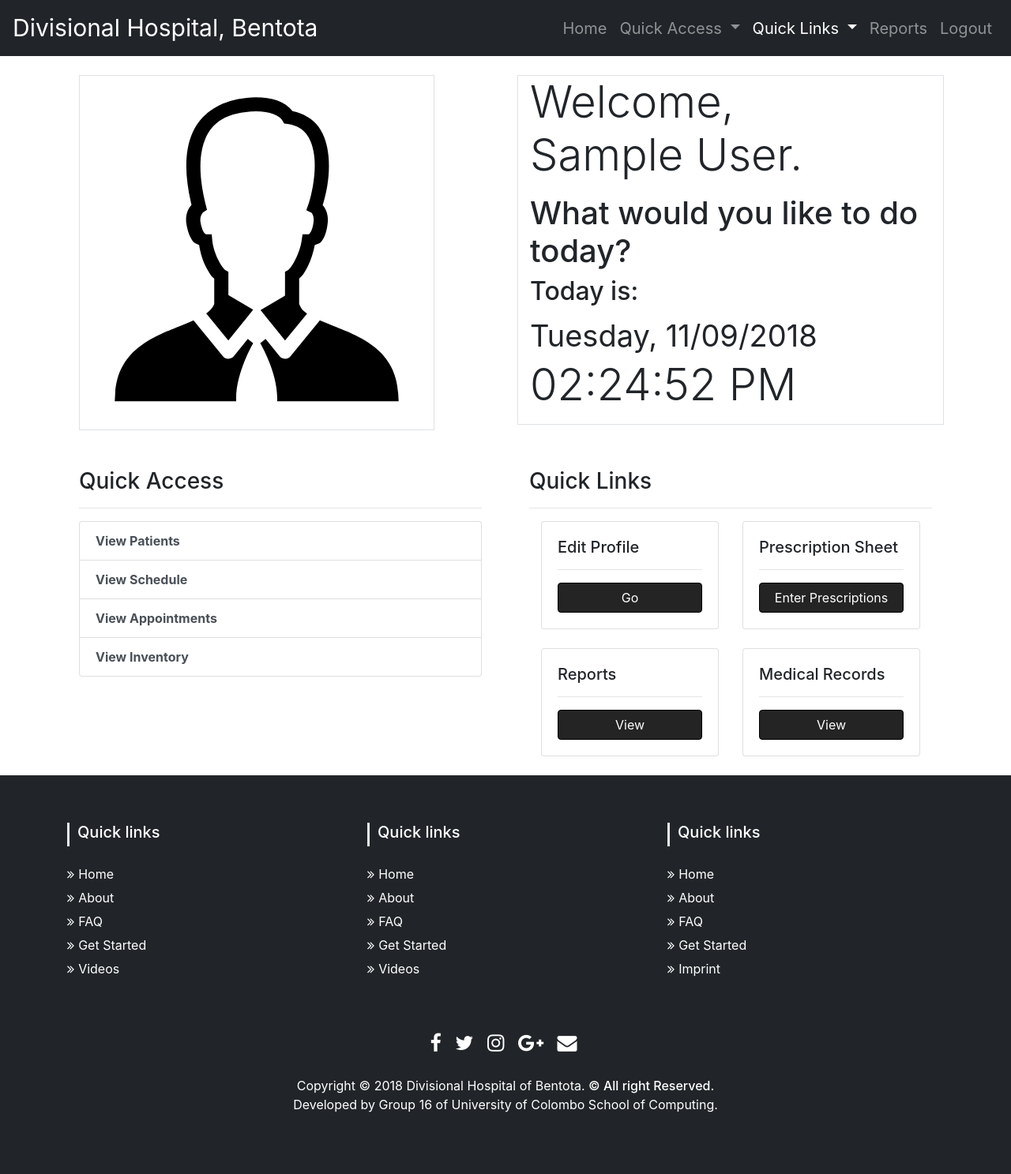
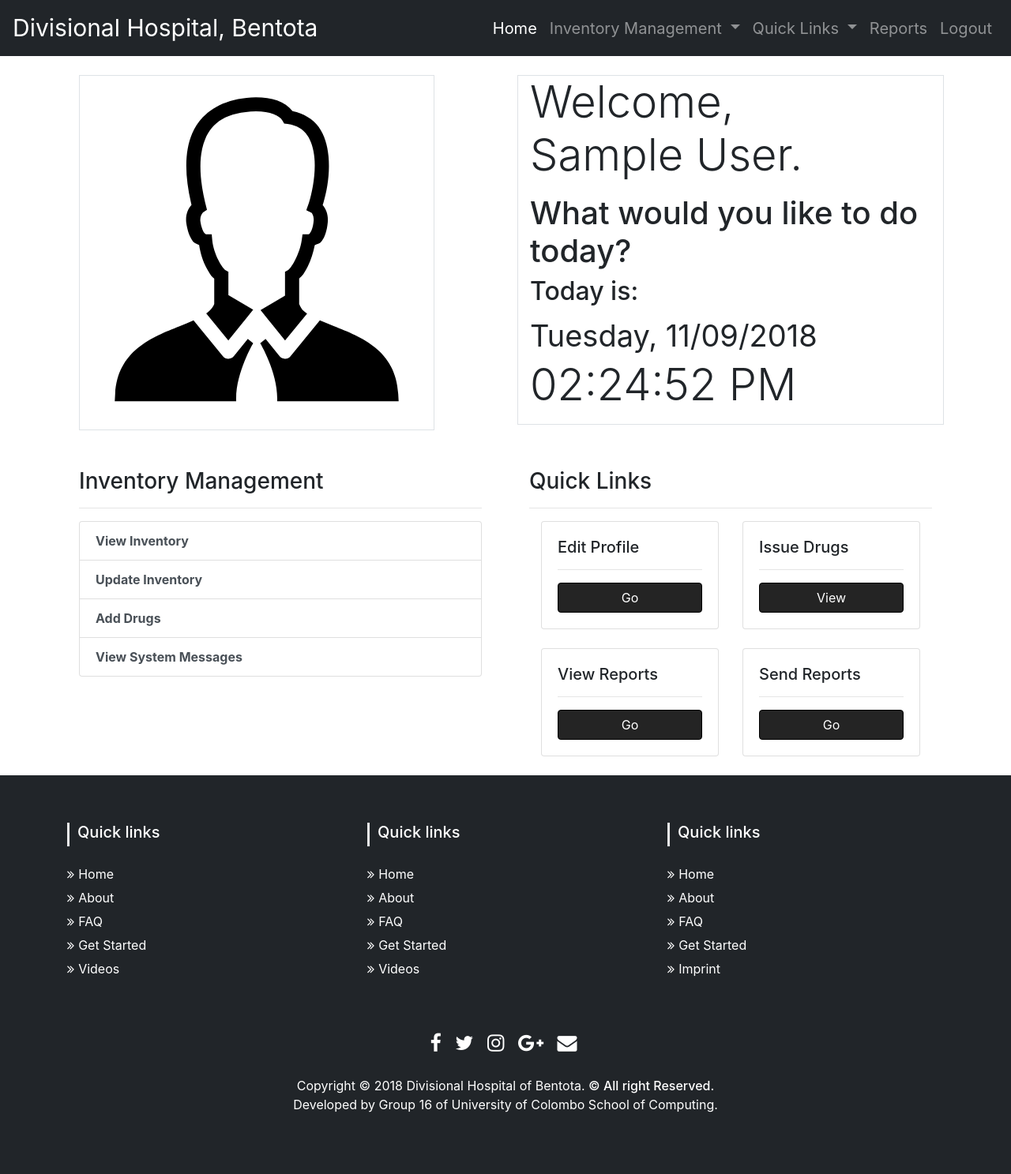
Before and after one commit to Niweera/gp, a PHP site: page /gp/user/dispenser/ in a window 1280 px wide. Shown: the whole page at 79% size. Run offline with PHP 8.4, Linux system fonts and the light colour scheme; the visitor is signed in with stand-in values (Sample User, id 1); some libraries are stand-ins or nearby versions.

Commit message:
Minor updates
Added dispenser homepage

```diff
--- a/user/dispenser/index.php
+++ b/user/dispenser/index.php
@@ -36,27 +36,28 @@
     <div class="navbar-collapse collapse w-100 order-3 dual-collapse2" id="navbarSupportedContent">
         <ul class="navbar-nav ml-auto">
         <li class="nav-item">
-            <a class="nav-link" href="./">Home<span class="sr-only">(current)</span></a>
+            <a class="nav-link active" href="./">Home<span class="sr-only">(current)</span></a>
         </li>
         <li class="nav-item dropdown">
             <a class="nav-link dropdown-toggle" href="#" id="navbarDropdown" role="button" data-toggle="dropdown" aria-haspopup="true" aria-expanded="false">
-            Quick Access
+            Inventory Management
             </a>
             <div class="dropdown-menu" aria-labelledby="navbarDropdown">
-                <a class="dropdown-item" href="../create.php">Patients</a>
-                <a class="dropdown-item" href="./adminedit.php">Schedule</a>
-                <a class="dropdown-item" href="./delete.php">Appointments</a>
-                <a class="dropdown-item" href="./delete.php">Inventory</a>
+                <a class="dropdown-item" href="#">View Inventory</a>
+                <a class="dropdown-item" href="#">Update Inventory</a>
+                <a class="dropdown-item" href="#">Add Drugs</a>
+                <a class="dropdown-item" href="#">View Messages</a>
             </div>
         </li>
         <li class="nav-item dropdown">
-            <a class="nav-link dropdown-toggle active" href="#" id="navbarDropdown" role="button" data-toggle="dropdown" aria-haspopup="true" aria-expanded="false">
+            <a class="nav-link dropdown-toggle" href="#" id="navbarDropdown" role="button" data-toggle="dropdown" aria-haspopup="true" aria-expanded="false">
             Quick Links
             </a>
             <div class="dropdown-menu" aria-labelledby="navbarDropdown">
-                <a class="dropdown-item" href="./docedit.php">Edit Profile</a>
-                <a class="dropdown-item active" href="./prescription.php">Prescription Sheet</a>
-                <a class="dropdown-item" href="#">Medical Records</a>
+                <a class="dropdown-item" href="./dispedit.php">Edit Profile</a>
+                <a class="dropdown-item" href="./prescription.php">Issue Drugs</a>
+                <a class="dropdown-item" href="#">View Reports</a>
+                <a class="dropdown-item" href="#">Send Reports</a>
             </div>
         </li>
         <li class="nav-item">
@@ -100,13 +101,13 @@
     <div class="row">
         <div class="col-xl-6 col-lg-6 col-md-6 col-sm-12 col-xs-12">
             <div class="container">
-                <h3>Quick Access</h3>
+                <h3>Inventory Management</h3>
                 <hr>
                 <div class="list-group">
-                    <a href="./adminreg.php" class="list-group-item list-group-item-action"><strong>View Patients</strong></a>
-                    <a href="./doctorreg.php" class="list-group-item list-group-item-action"><strong>View Schedule</strong></a>
-                    <a href="./dispreg.php" class="list-group-item list-group-item-action"><strong>View Appointments</strong></a>
-                    <a href="./pharmareg.php" class="list-group-item list-group-item-action"><strong>View Inventory</strong></a>
+                    <a href="#" class="list-group-item list-group-item-action"><strong>View Inventory</strong></a>
+                    <a href="#" class="list-group-item list-group-item-action"><strong>Update Inventory</strong></a>
+                    <a href="#" class="list-group-item list-group-item-action"><strong>Add Drugs</strong></a>
+                    <a href="#" class="list-group-item list-group-item-action"><strong>View System Messages</strong></a>
                 </div>
             </div>
         </div>
@@ -120,7 +121,7 @@
                             <div class="card">
                                 <div class="card-body">
                                     <h5 class="card-title">Edit Profile</h5><hr>
-                                    <a href="./docedit.php" class="btn btn-primary btn-block">Go</a>
+                                    <a href="./dispedit.php" class="btn btn-primary btn-block">Go</a>
                                 </div>
                             </div>
                         </div>
@@ -128,24 +129,24 @@
                         <div class="col-xl-6 col-lg-6 col-md-6 col-sm-12 col-xs-12">
                             <div class="card">
                                 <div class="card-body">
-                                    <h5 class="card-title">Prescription Sheet</h5><hr>
-                                    <a href="./prescription.php" class="btn btn-primary btn-block">Enter Prescriptions</a>
+                                    <h5 class="card-title">Issue Drugs</h5><hr>
+                                    <a href="./drugissue.php" class="btn btn-primary btn-block">View</a>
                                 </div>
                             </div>
                         </div>
                         <div class="col-xl-6 col-lg-6 col-md-6 col-sm-12 col-xs-12">
                             <div class="card mt-4">
                                 <div class="card-body">
-                                    <h5 class="card-title">Reports</h5><hr>
-                                    <a href="#" class="btn btn-primary btn-block">View</a>
+                                    <h5 class="card-title">View Reports</h5><hr>
+                                    <a href="#" class="btn btn-primary btn-block">Go</a>
                                 </div>
                             </div>
                         </div>
                         <div class="col-xl-6 col-lg-6 col-md-6 col-sm-12 col-xs-12">
                             <div class="card mt-4">
                                 <div class="card-body">
-                                    <h5 class="card-title">Medical Records</h5><hr>
-                                    <a href="#" class="btn btn-primary btn-block">View</a>
+                                    <h5 class="card-title">Send Reports</h5><hr>
+                                    <a href="#" class="btn btn-primary btn-block">Go</a>
                                 </div>
                             </div>
                         </div>
```
Also changed, not shown: user/dispenser/dispedit.php (added, +165 -0 lines), user/doctor/index.php (+11 -11 lines).
